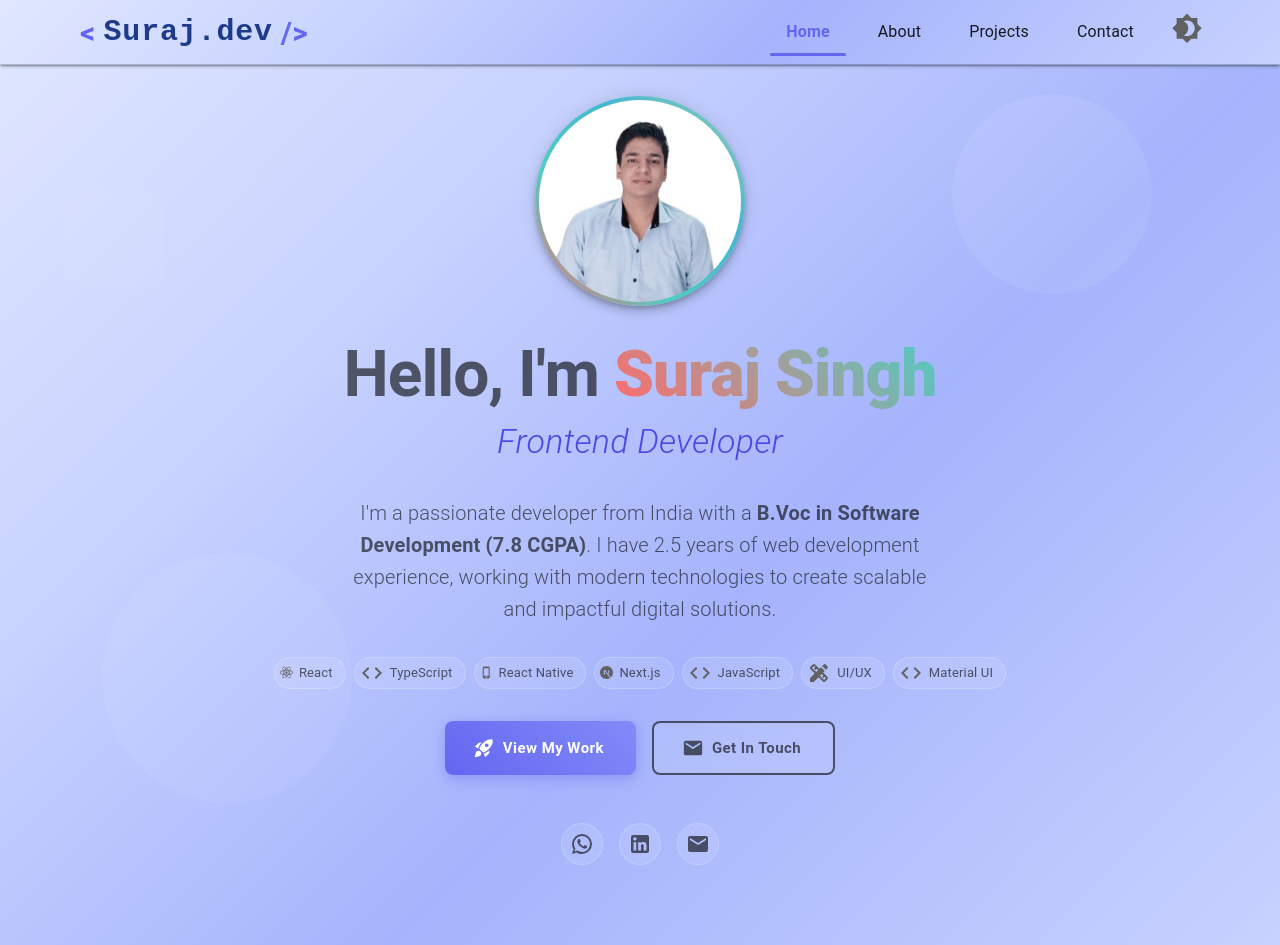
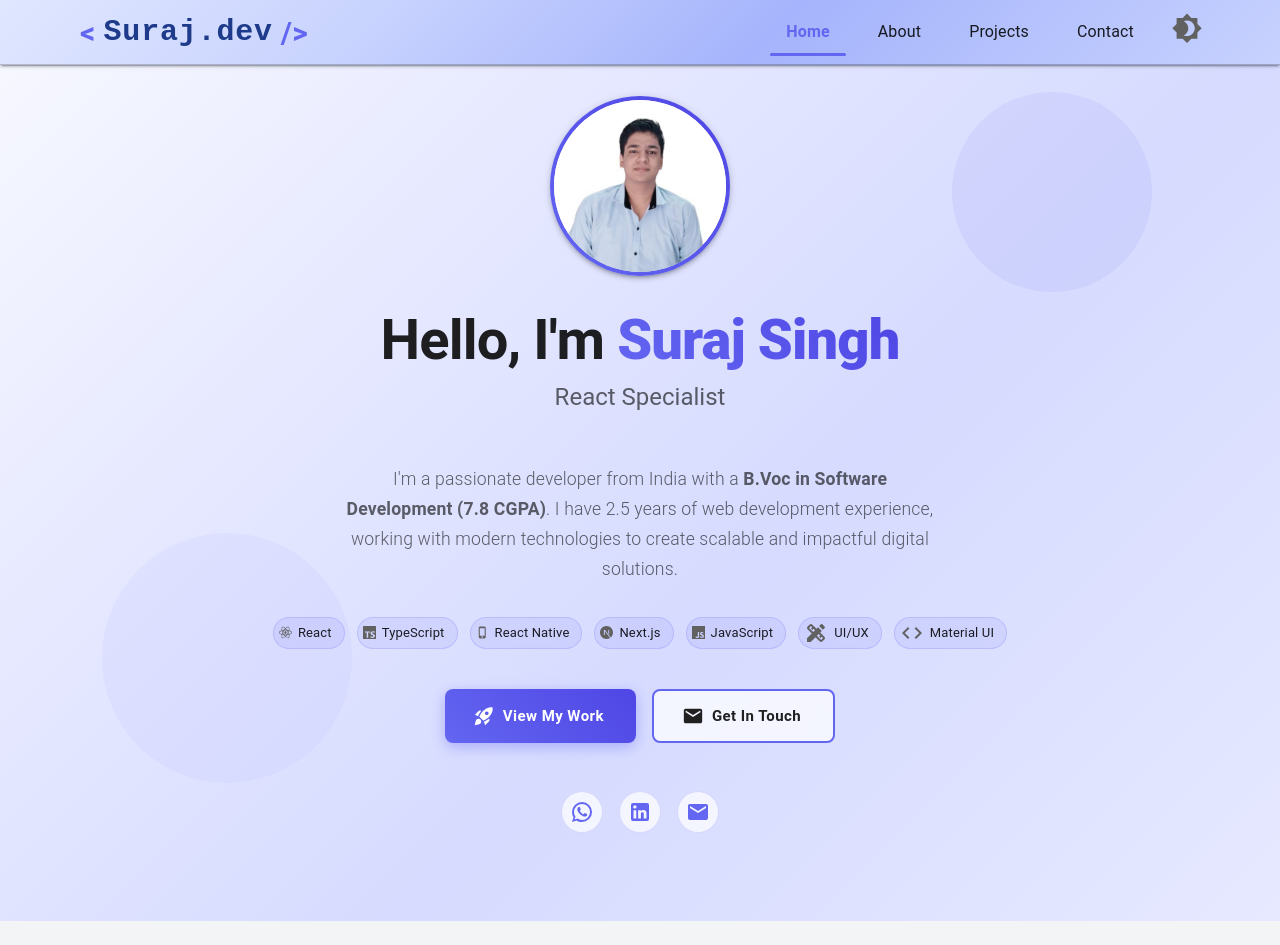
Before and after one commit to Suraj44500/portfolio-react, a React (Vite) app: page / in a window 1280 px wide. After the commit the page ends 921 px from the top, so only its background shows below. Built offline with nearby package versions, Linux system fonts and the light colour scheme.

Commit message:
Update HomePage animations and index.html fixes

```diff
--- a/index.html
+++ b/index.html
@@ -5,6 +5,13 @@
     <link rel="icon" type="image/svg+xml" href="/icon.png" />
     <meta name="viewport" content="width=device-width, initial-scale=1.0" />
     <title>Suraj.dev | Web Developer Portfolio</title>
+    <style>
+      *{
+        margin: 0;
+        padding: 0;
+        scroll-behavior: smooth;
+      }
+    </style>
   </head>
   <body>
     <div id="root"></div>
--- a/src/components/HomePage.tsx
+++ b/src/components/HomePage.tsx
@@ -6,6 +6,7 @@ import {
   IconButton,
   Chip,
   useTheme,
+  alpha,
 } from "@mui/material";
 import {
   motion,
@@ -15,7 +16,6 @@ import {
 } from "framer-motion";
 import type { Variants } from "framer-motion";
 import {
-  KeyboardArrowDown,
   RocketLaunch,
   LinkedIn,
   Email,
@@ -24,7 +24,12 @@ import {
   WhatsApp,
 } from "@mui/icons-material";
 import type { Page } from "../App";
-import { SiReact, SiNextdotjs } from "react-icons/si";
+import {
+  SiReact,
+  SiNextdotjs,
+  SiTypescript,
+  SiJavascript,
+} from "react-icons/si";
 import { MdPhoneIphone } from "react-icons/md";
 
 interface HomePageProps {
@@ -33,17 +38,8 @@ interface HomePageProps {
 
 const HomePage: React.FC<HomePageProps> = ({ setCurrentPage }) => {
   const theme = useTheme();
-  const [currentTextIndex] = useState(0);
-  const [isPulsing] = useState(true);
+  const [currentTextIndex, setCurrentTextIndex] = useState(0);
   const containerRef = useRef<HTMLDivElement>(null);
-
-  const { scrollYProgress } = useScroll({
-    target: containerRef,
-    offset: ["start start", "end start"],
-  });
-
-  const y = useTransform(scrollYProgress, [0, 1], ["0%", "50%"]);
-  const opacity = useTransform(scrollYProgress, [0, 0.5], [1, 0]);
 
   const roles = [
     "Frontend Developer",
@@ -54,6 +50,13 @@ const HomePage: React.FC<HomePageProps> = ({ setCurrentPage }) => {
 
   useEffect(() => {
     window.scrollTo(0, 0);
+
+    // Auto-rotate roles text
+    const interval = setInterval(() => {
+      setCurrentTextIndex((prev) => (prev + 1) % roles.length);
+    }, 3000);
+
+    return () => clearInterval(interval);
   }, []);
 
   // Text reveal animation
@@ -65,7 +68,7 @@ const HomePage: React.FC<HomePageProps> = ({ setCurrentPage }) => {
       transition: {
         delay: i * 0.1,
         duration: 0.8,
-        ease: [0.25, 0.1, 0.25, 1], // cubic-bezier easing
+        ease: [0.25, 0.1, 0.25, 1],
       },
     }),
   };
@@ -87,11 +90,12 @@ const HomePage: React.FC<HomePageProps> = ({ setCurrentPage }) => {
 
     return (
       <>
-        {[...Array(50)].map((_, i) => {
+        {[...Array(30)].map((_, i) => {
           const initialX = Math.random() * 100;
           const initialY = Math.random() * 100;
           const delay = Math.random() * 5;
           const duration = Math.random() * 20 + 10;
+          const size = Math.random() * 6 + 2;
 
           return (
             <Box
@@ -108,7 +112,7 @@ const HomePage: React.FC<HomePageProps> = ({ setCurrentPage }) => {
                   `${initialY + mouseY * 20}%`,
                   `${initialY}%`,
                 ],
-                opacity: [0, 0.7, 0],
+                opacity: [0, 0.5, 0],
                 scale: [0, 1, 0],
               }}
               transition={{
@@ -119,10 +123,10 @@ const HomePage: React.FC<HomePageProps> = ({ setCurrentPage }) => {
               }}
               sx={{
                 position: "absolute",
-                width: 6,
-                height: 6,
+                width: size,
+                height: size,
                 borderRadius: "50%",
-                background: "rgba(255,255,255,0.5)",
+                background: alpha(theme.palette.primary.main, 0.3),
                 top: 0,
                 left: 0,
                 zIndex: 0,
@@ -154,7 +158,7 @@ const HomePage: React.FC<HomePageProps> = ({ setCurrentPage }) => {
           width: 200,
           height: 200,
           borderRadius: "50%",
-          background: "rgba(255,255,255,0.07)",
+          background: alpha(theme.palette.secondary.main, 0.07),
           zIndex: 0,
         }}
       />
@@ -175,28 +179,7 @@ const HomePage: React.FC<HomePageProps> = ({ setCurrentPage }) => {
           width: 250,
           height: 250,
           borderRadius: "50%",
-          background: "rgba(255,255,255,0.05)",
-          zIndex: 0,
-        }}
-      />
-      <Box
-        component={motion.div}
-        animate={{
-          rotate: [0, 90, 0],
-          borderRadius: ["20%", "50%", "20%"],
-        }}
-        transition={{
-          duration: 18,
-          repeat: Infinity,
-          ease: "easeInOut",
-        }}
-        sx={{
-          position: "absolute",
-          top: "20%",
-          left: "5%",
-          width: 100,
-          height: 100,
-          background: "rgba(255,255,255,0.04)",
+          background: alpha(theme.palette.primary.main, 0.05),
           zIndex: 0,
         }}
       />
@@ -207,18 +190,16 @@ const HomePage: React.FC<HomePageProps> = ({ setCurrentPage }) => {
     <Box
       ref={containerRef}
       sx={{
-        minHeight: "100vh",
         display: "flex",
         flexDirection: "column",
         alignItems: "center",
         justifyContent: "center",
         background:
           theme.palette.mode === "dark"
-            ? "linear-gradient(135deg, #0f172a 0%, #1e293b 50%, #334155 100%)"
-            : "linear-gradient(135deg, #E0E7FF 0%, #C7D2FE 30%, #A5B4FC 60%, #C7D2FE 100%)",
+            ? "linear-gradient(135deg, #0a0a0f 0%, #1a1a2e 50%, #16213e 100%)"
+            : "linear-gradient(135deg, #f8f9ff 0%, #e6e9ff 30%, #d6dbff 60%, #e6e9ff 100%)",
         position: "relative",
-        overflow: "hidden",
-        color: "white",
+        color: "text.primary",
         textAlign: "center",
         px: 3,
       }}
@@ -228,7 +209,6 @@ const HomePage: React.FC<HomePageProps> = ({ setCurrentPage }) => {
 
       <Box
         component={motion.div}
-        style={{ y, opacity }}
         sx={{
           position: "relative",
           zIndex: 2,
@@ -237,17 +217,20 @@ const HomePage: React.FC<HomePageProps> = ({ setCurrentPage }) => {
           mx: "auto",
         }}
       >
+        {/* Profile Image */}
         <Box
           component={motion.div}
+          initial={{ scale: 0.9, opacity: 0 }}
+          animate={{ scale: 1, opacity: 1 }}
+          transition={{ duration: 0.7, ease: "easeOut" }}
           sx={{
-            width: 210,
-            height: 210,
+            width: 180,
+            height: 180,
             borderRadius: "50%",
             mx: "auto",
             mb: 4,
-            boxShadow: 6,
-            background:
-              "linear-gradient(45deg, #ff6b6b, #4ecdc4, #45b7d1, #96ceb4)",
+            boxShadow: 3,
+            background: `linear-gradient(45deg, ${theme.palette.primary.main}, ${theme.palette.secondary.main})`,
             padding: "4px",
             position: "relative",
             zIndex: 1,
@@ -260,6 +243,7 @@ const HomePage: React.FC<HomePageProps> = ({ setCurrentPage }) => {
               borderRadius: "50%",
               overflow: "hidden",
               backgroundColor: "white",
+              boxShadow: "inset 0 0 10px rgba(0,0,0,0.1)",
             }}
           >
             <img
@@ -274,7 +258,7 @@ const HomePage: React.FC<HomePageProps> = ({ setCurrentPage }) => {
           </Box>
         </Box>
 
-        {/* Heading with enhanced animation */}
+        {/* Heading */}
         <Typography
           component={motion.h1}
           variant="h1"
@@ -282,17 +266,17 @@ const HomePage: React.FC<HomePageProps> = ({ setCurrentPage }) => {
           animate={{ y: 0, opacity: 1 }}
           transition={{ duration: 0.8, ease: "easeOut" }}
           sx={{
-            fontSize: { xs: "2.5rem", md: "4rem" },
+            fontSize: { xs: "2.5rem", md: "3.5rem" },
             fontWeight: 700,
             mb: 1,
-            color: "text.secondary",
+            color: "text.primary",
           }}
         >
           Hello, I'm{" "}
           <Box
             component="span"
             sx={{
-              background: "linear-gradient(45deg, #ff6b6b, #4ecdc4)",
+              background: `linear-gradient(45deg, ${theme.palette.primary.main}, ${theme.palette.secondary.main})`,
               backgroundClip: "text",
               WebkitBackgroundClip: "text",
               WebkitTextFillColor: "transparent",
@@ -303,21 +287,20 @@ const HomePage: React.FC<HomePageProps> = ({ setCurrentPage }) => {
           </Box>
         </Typography>
 
-        {/* Roles with enhanced animation */}
-        <Box sx={{ height: 60, overflow: "hidden", mb: 2 }}>
+        {/* Roles */}
+        <Box sx={{ height: 60, overflow: "hidden", mb: 3 }}>
           <AnimatePresence mode="wait">
             <Typography
               key={currentTextIndex}
               component={motion.p}
-              variant="h4"
+              variant="h5"
               initial={{ y: 50, opacity: 0 }}
               animate={{ y: 0, opacity: 1 }}
               exit={{ y: -50, opacity: 0 }}
               transition={{ duration: 0.5, ease: "easeInOut" }}
               sx={{
-                fontWeight: 300,
-                fontStyle: "italic",
-                color: "secondary.main",
+                fontWeight: 400,
+                color: "text.secondary",
               }}
             >
               {roles[currentTextIndex]}
@@ -325,10 +308,10 @@ const HomePage: React.FC<HomePageProps> = ({ setCurrentPage }) => {
           </AnimatePresence>
         </Box>
 
-        {/* About with enhanced animation */}
+        {/* About */}
         <Typography
           component={motion.p}
-          variant="h6"
+          variant="body1"
           initial={{ y: 30, opacity: 0 }}
           animate={{ y: 0, opacity: 1 }}
           transition={{ delay: 0.2, duration: 0.7, ease: "easeOut" }}
@@ -337,8 +320,9 @@ const HomePage: React.FC<HomePageProps> = ({ setCurrentPage }) => {
             fontWeight: 300,
             maxWidth: 600,
             mx: "auto",
-            lineHeight: 1.6,
+            lineHeight: 1.7,
             color: "text.secondary",
+            fontSize: { xs: "1rem", md: "1.1rem" },
           }}
         >
           I'm a passionate developer from India with a{" "}
@@ -347,21 +331,22 @@ const HomePage: React.FC<HomePageProps> = ({ setCurrentPage }) => {
           to create scalable and impactful digital solutions.
         </Typography>
 
+        {/* Skills */}
         <Box
           sx={{
             display: "flex",
-            gap: 1,
+            gap: 1.5,
             justifyContent: "center",
             flexWrap: "wrap",
-            mb: 4,
+            mb: 5,
           }}
         >
           {[
             { skill: "React", icon: <SiReact /> },
-            { skill: "TypeScript", icon: <Code /> },
+            { skill: "TypeScript", icon: <SiTypescript /> },
             { skill: "React Native", icon: <MdPhoneIphone /> },
             { skill: "Next.js", icon: <SiNextdotjs /> },
-            { skill: "JavaScript", icon: <Code /> },
+            { skill: "JavaScript", icon: <SiJavascript /> },
             { skill: "UI/UX", icon: <DesignServices /> },
             { skill: "Material UI", icon: <Code /> },
           ].map((item, i) => (
@@ -376,13 +361,13 @@ const HomePage: React.FC<HomePageProps> = ({ setCurrentPage }) => {
                 icon={item.icon}
                 label={item.skill}
                 sx={{
-                  background: "rgba(255,255,255,0.1)",
-                  color: "text.secondary",
+                  background: alpha(theme.palette.primary.main, 0.1),
+                  color: "text.primary",
                   backdropFilter: "blur(10px)",
-                  border: "1px solid rgba(255,255,255,0.2)",
+                  border: `1px solid ${alpha(theme.palette.primary.main, 0.2)}`,
                   py: 1,
                   "&:hover": {
-                    background: "rgba(255,255,255,0.2)",
+                    background: alpha(theme.palette.primary.main, 0.2),
                     transform: "translateY(-2px)",
                   },
                   transition: "all 0.3s ease",
@@ -392,7 +377,7 @@ const HomePage: React.FC<HomePageProps> = ({ setCurrentPage }) => {
           ))}
         </Box>
 
-        {/* Buttons with enhanced animation */}
+        {/* Buttons */}
         <Box
           component={motion.div}
           initial={{ y: 50, opacity: 0 }}
@@ -415,13 +400,16 @@ const HomePage: React.FC<HomePageProps> = ({ setCurrentPage }) => {
             sx={{
               px: 4,
               py: 1.5,
-              background: "linear-gradient(45deg, #6366F1, #818CF8)",
+              background: `linear-gradient(45deg, ${theme.palette.primary.main}, ${theme.palette.secondary.main})`,
               borderRadius: 2,
               fontWeight: 600,
-              boxShadow: "0 4px 14px rgba(99, 102, 241, 0.4)",
+              boxShadow: `0 4px 14px ${alpha(theme.palette.primary.main, 0.4)}`,
               "&:hover": {
-                boxShadow: "0 6px 20px rgba(99, 102, 241, 0.6)",
-                background: "linear-gradient(45deg, #818CF8, #A5B4FC)",
+                boxShadow: `0 6px 20px ${alpha(
+                  theme.palette.primary.main,
+                  0.6
+                )}`,
+                background: `linear-gradient(45deg, ${theme.palette.primary.dark}, ${theme.palette.secondary.dark})`,
               },
             }}
             whileHover={{ scale: 1.05 }}
@@ -440,15 +428,18 @@ const HomePage: React.FC<HomePageProps> = ({ setCurrentPage }) => {
               py: 1.5,
               borderWidth: 2,
               borderRadius: 2,
-              color: "text.secondary",
-              borderColor: "text.secondary",
+              color: "text.primary",
+              borderColor: "primary.main",
               fontWeight: 600,
               backdropFilter: "blur(10px)",
-              background: "rgba(255,255,255,0.1)",
+              background: alpha(theme.palette.background.paper, 0.7),
               "&:hover": {
                 borderWidth: 2,
-                backgroundColor: "rgba(255,255,255,0.2)",
-                boxShadow: "0 4px 14px rgba(255, 255, 255, 0.2)",
+                backgroundColor: alpha(theme.palette.primary.main, 0.1),
+                boxShadow: `0 4px 14px ${alpha(
+                  theme.palette.primary.main,
+                  0.2
+                )}`,
               },
             }}
             whileHover={{ scale: 1.05 }}
@@ -458,13 +449,19 @@ const HomePage: React.FC<HomePageProps> = ({ setCurrentPage }) => {
           </Button>
         </Box>
 
-        {/* Social Links with enhanced animation */}
+        {/* Social Links */}
         <Box
           component={motion.div}
           initial={{ opacity: 0 }}
           animate={{ opacity: 1 }}
           transition={{ delay: 0.5, duration: 0.7 }}
-          sx={{ display: "flex", gap: 2, justifyContent: "center", pb: 10 }}
+          sx={{
+            display: "flex",
+            gap: 2,
+            justifyContent: "center",
+            pb: 10,
+            mb: { xs: 1 },
+          }}
         >
           {[
             {
@@ -498,12 +495,12 @@ const HomePage: React.FC<HomePageProps> = ({ setCurrentPage }) => {
               whileHover={{ scale: 1.1, y: -5 }}
               whileTap={{ scale: 0.9 }}
               sx={{
-                color: "text.secondary",
-                background: "rgba(255,255,255,0.1)",
-                border: "1px solid rgba(255,255,255,0.2)",
+                color: "primary.main",
+                background: alpha(theme.palette.background.paper, 0.7),
+                border: `1px solid ${alpha(theme.palette.primary.main, 0.2)}`,
                 backdropFilter: "blur(10px)",
                 "&:hover": {
-                  background: "rgba(255,255,255,0.2)",
+                  background: alpha(theme.palette.primary.main, 0.1),
                 },
               }}
             >
@@ -512,44 +509,6 @@ const HomePage: React.FC<HomePageProps> = ({ setCurrentPage }) => {
           ))}
         </Box>
       </Box>
-
-      <Box
-        component={motion.div}
-        animate={{ opacity: isPulsing ? 1 : 0.5 }}
-        transition={{ duration: 0.5 }}
-        sx={{
-          position: "absolute",
-          bottom: 40,
-          left: "50%",
-          transform: "translateX(-50%)",
-          cursor: "pointer",
-          zIndex: 2,
-          display: {
-            xs: "flex",
-            md: "none",
-          },
-          flexDirection: "column",
-          alignItems: "center",
-        }}
-        onClick={() => setCurrentPage("about")}
-        whileHover={{ scale: 1.1 }}
-      >
-        <Typography variant="body2" sx={{ mb: 1, color: "text.secondary" }}>
-          Learn more about me
-        </Typography>
-        <KeyboardArrowDown
-          sx={{
-            fontSize: 40,
-            animation: "bounce 2s infinite",
-            color: "text.secondary",
-            "@keyframes bounce": {
-              "0%, 20%, 50%, 80%, 100%": { transform: "translateY(0)" },
-              "40%": { transform: "translateY(-10px)" },
-              "60%": { transform: "translateY(-5px)" },
-            },
-          }}
-        />
-      </Box>
     </Box>
   );
 };
```
